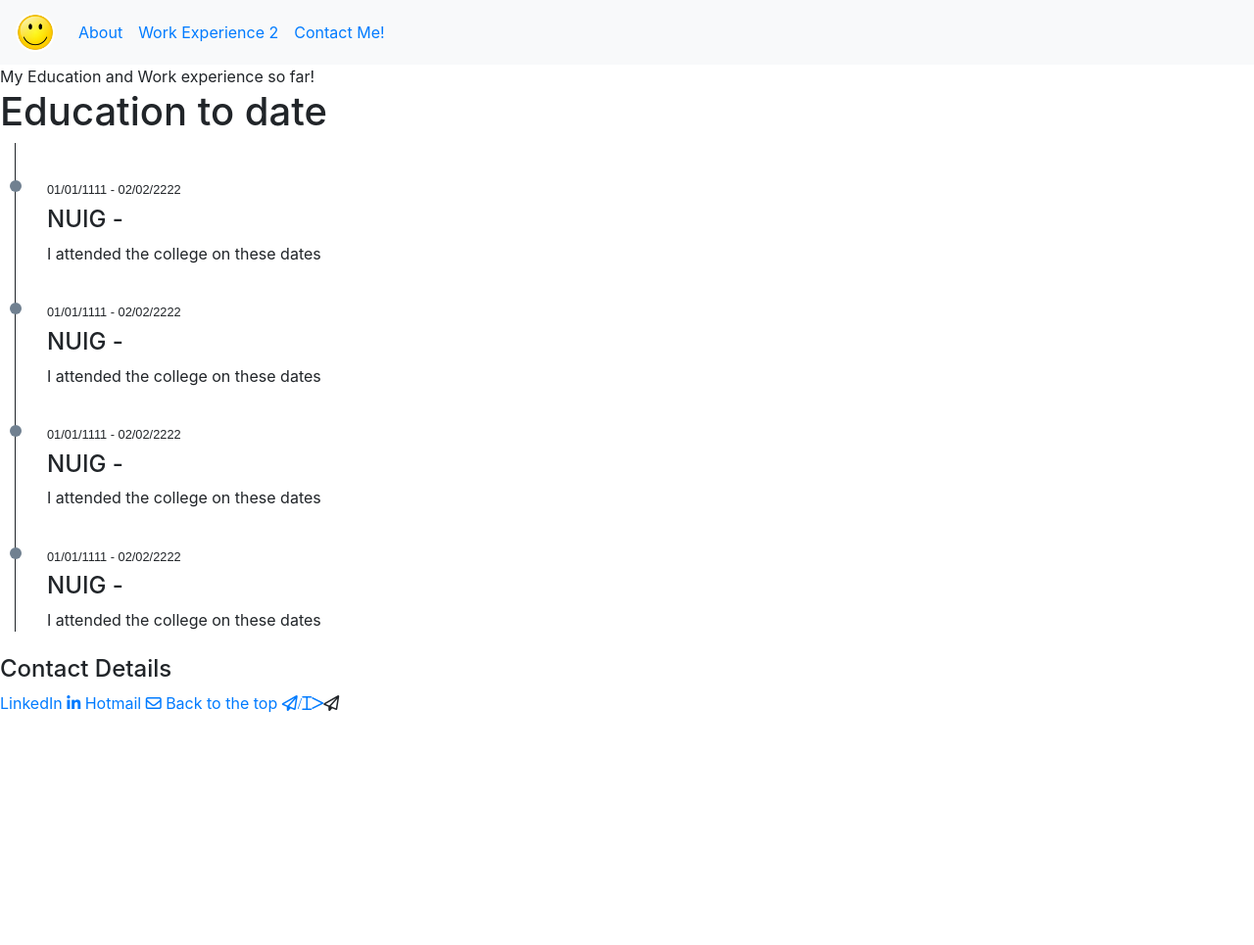
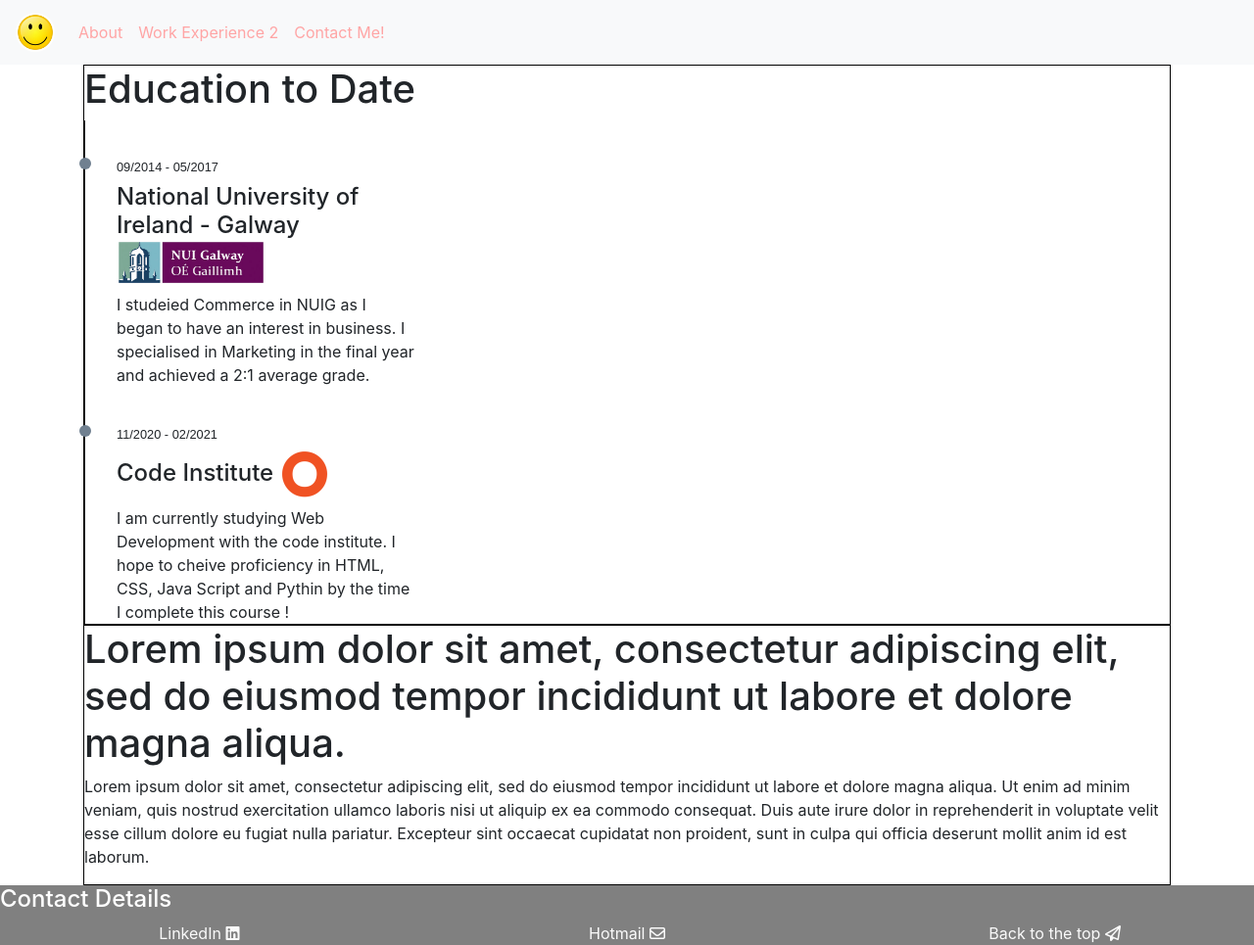
Before and after one commit to Davidmurf1/Milestone-1, a plain HTML site: page page1.html in a window 1280 px wide. Shown: the whole page at 98% size. Before the commit the page ends 800 px from the top, so only its background shows below. Drawn offline with nearby package versions, Linux system fonts and the light colour scheme.

Commit message:
changes made to page 2 and borders

```diff
--- a/page1.html
+++ b/page1.html
@@ -1,28 +1,22 @@
 <!DOCTYPE html>
 <html lang="en">
-
 <head>
-
-        <title>Education & Work experience</title>
+  <title>My portfolio</title>
   <meta charset="utf-8">
   <meta name="viewport" content="width=device-width, initial-scale=1">
-<!-- css links-->
+  <link rel="stylesheet" href="style.css">
   <link rel="stylesheet" href="path/to/font-awesome/css/font-awesome.min.css">
-        <link rel="stylesheet" href="style.css">
   <link rel="stylesheet" href="https://maxcdn.bootstrapcdn.com/bootstrap/4.5.2/css/bootstrap.min.css">
-<!-- css links-->
    <script src="https://ajax.googleapis.com/ajax/libs/jquery/3.5.1/jquery.min.js"></script>
   <script src="https://cdnjs.cloudflare.com/ajax/libs/popper.js/1.16.0/umd/popper.min.js"></script>
   <script src="https://maxcdn.bootstrapcdn.com/bootstrap/4.5.2/js/bootstrap.min.js"></script>
-
 </head>
-
 <body>
 
 <nav class="navbar navbar-expand-sm bg-light navbar-blue justify-content-center sticky-top">
 
   <!-- Brand/logo -->
-        <a class="navbar-brand" href="index.html">
+  <a class="navbar-brand" href="#">
     <img src="img/smile.jpg" alt="logo" style="width:40px;" class="rounded-circle">
   </a>
 
@@ -31,7 +25,7 @@
     <span class="navbar-toggler-icon"></span>
   </button>
 
-  <!-- Links to pages-->
+  <!-- Links -->
   <div class="collapse navbar-collapse" id="collapsibleNavbar">
   <ul class="navbar-nav">
     <li class="nav-item">
@@ -46,57 +40,65 @@
   </ul>
 </nav>
 </div>
-<header>
-My Education and Work experience so far!
-</header>
 
-<!-- Create a time line data to illustrate eduction and work experience to date graphically and more visually pleasing*** -->
-<h1> Education to date</h1>
-<section class="container-fluid">
+
+
+
+
+<section class="container">
+  <div class="border-theme">
+	<h1> Education to Date</h1>
 
 	<div class="col-md-4 bg-color section-column">
 	<div class="row">
 
-    <div class="timeline-item" data-dates="01/01/1111 - 02/02/2222">
-        <h4> NUIG - </h4>
-        <p> I attended the college on these dates  </p>
+    <div class="timeline-item" data-dates="09/2014 - 05/2017">
+        <h4> National University of Ireland - Galway
+           <img style="width:50%; height:50%;" src="img/nuig2.jpg" alt="NUIG">
+        </h4>
+        <p> I studeied Commerce in NUIG as I began to have an interest in business. I specialised in Marketing in the final year and achieved a 2:1 average grade.  </p>
     </div>
 
-    <div class="timeline-item" data-dates="01/01/1111 - 02/02/2222">
-        <h4> NUIG - </h4>
-        <p> I attended the college on these dates  </p>
-    </div>
-
-    <div class="timeline-item" data-dates="01/01/1111 - 02/02/2222">
-        <h4> NUIG - </h4>
-        <p> I attended the college on these dates  </p>
-    </div>
-
-    <div class="timeline-item" data-dates="01/01/1111 - 02/02/2222">
-        <h4> NUIG - </h4>
-        <p> I attended the college on these dates  </p>
-    </div>
-
+     <div class="timeline-item" data-dates="11/2020 - 02/2021">
+        <h4> Code Institute
+        <img style="width:50px; height:5
+        0px;" src="img/code institute.png" alt="Code Institute">
+      </h4>
+        <p> I am currently studying Web Development with the code institute. I hope to cheive proficiency in HTML, CSS, Java Script and Pythin by the time I complete this course !  </p>
     </div>
 </div>
+	</div>
+  </div>
+  <div class="border-theme">
+<h1>
+  Lorem ipsum dolor sit amet, consectetur adipiscing elit, sed do eiusmod tempor incididunt ut labore et dolore magna aliqua.
+</h1>
 
-
+<p>
+  Lorem ipsum dolor sit amet, consectetur adipiscing elit, sed do eiusmod tempor incididunt ut labore et dolore magna aliqua. Ut enim ad minim veniam, quis nostrud exercitation ullamco laboris nisi ut aliquip ex ea commodo consequat. Duis aute irure dolor in reprehenderit in voluptate velit esse cillum dolore eu fugiat nulla pariatur. Excepteur sint occaecat cupidatat non proident, sunt in culpa qui officia deserunt mollit anim id est laborum.
+ </p>
+</div>
 </section>
-
-<br class="break">
-
-    <footer>
-
-        <h4> Contact Details </h4>
-        <a href="https://www.linkedin.com/in/david-murphy-02ab78165/" target="_blank">LinkedIn <i class="fa fa-linkedin" aria-hidden="true"></i> </a>
-
-        <a href="Davidmurphy-bfort@hotmail.com" target="_blank">Hotmail <i class="fa fa-envelope-o" aria-hidden="true"></i></a>
-
-        <a href="index.html">Back to the top <i class="fa fa-paper-plane-o" aria-hidden="true">/i></a>
-        </div>
 
 
 
 
+
+
+
+
+<footer class="footer">
+
+    <h4> Contact Details </h4>
+      <div class="row">
+
+      <a class="hypertext col-4 text-center" href="https://www.linkedin.com/in/david-murphy-02ab78165/" target="_blank" >LinkedIn <i class="fab fa-linkedin"></i> </a>
+
+      <a class="hypertext col-4 text-center" href="Davidmurphy-bfort@hotmail.com" target="_blank" >Hotmail <i class="fa fa-envelope-o" aria-hidden="true"></i></a>
+
+      <a class="hypertext col-4 text-center" href="page2.html" >Back to the top <i class="fa fa-paper-plane-o" aria-hidden="true"> </i> </a>
+    </div>
+
+  </footer>
 </body>
 </html>
--- a/style.css
+++ b/style.css
@@ -4,15 +4,41 @@
 
 
 
+.hypertext
+{
+color: #fafafa;
+}
 
+.border-theme
+{
+border: 1px solid black;
+}
 
+.navbar
+{
+background-color: #fcdada;
+color: #ffffff;
+}
 
+.nav-link
+{
+color: #ffa5a5
+}
+.footer
+{
+background-color: grey;
+color: #ffffff;
+}
 
+.input-item
+{
+border: solid 1px black;
+}
 
-
-
-
-
+.input-text
+{
+font-weight: bold;
+}
 
 .timeline-item
 {
```
Also changed, not shown: index.html (+33 -26 lines), page2.html (+42 -15 lines), img/code institute.png (added), img/nuig2.jpg (added). Lines whose indentation alone changed are shown as unchanged.
